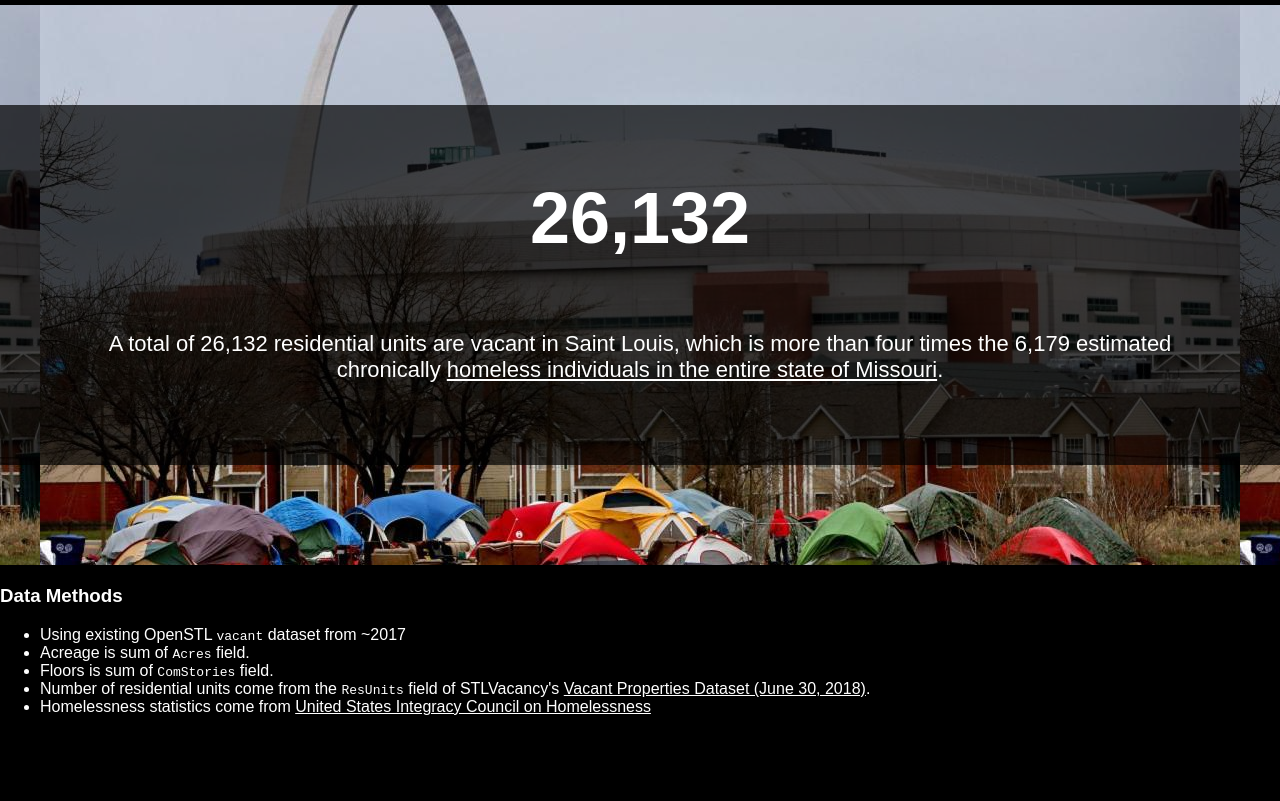
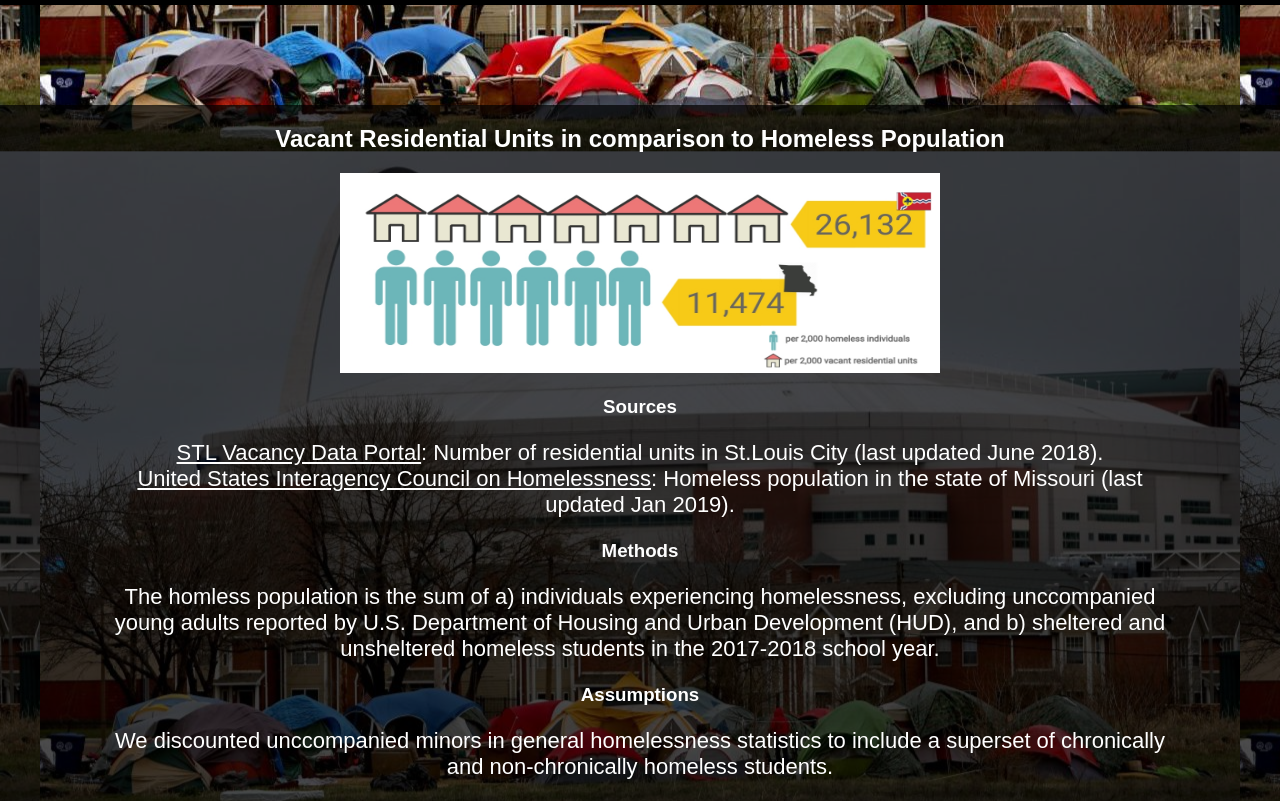
Before and after one commit to mrpetrocket/OpenDataDay2020, a plain HTML site: page VacancyIllustrated/index.html in a window 1280 px wide. Shown: the part 1160-1961 px from the top of the page. Before the commit the page ends 1892 px from the top, so only its background shows below. Drawn offline with Linux system fonts and the light colour scheme.

Commit message:
Added residential unit vs homeless population graphic

```diff
--- a/VacancyIllustrated/index.css
+++ b/VacancyIllustrated/index.css
@@ -39,6 +39,6 @@ section#floors {
 }
 section#units {
     background-image: url(images/stl-homelessness.jpg);
-    max-height: 600px;
+    max-height: 1000px;
     background-position: center center;
 }
--- a/VacancyIllustrated/index.html
+++ b/VacancyIllustrated/index.html
@@ -26,8 +26,20 @@
         </section>
         <section id="units">
             <div>
-                <h1>26,132</h1>
+                <!-- <h1>26,132</h1>
                 <p>A total of 26,132 residential units are vacant in Saint Louis, which is more than four times the 6,179 estimated chronically <a href="https://www.usich.gov/homelessness-statistics/mo/">homeless individuals in the entire state of Missouri</a>.
+                </p> -->
+                <h2>Vacant Residential Units in comparison to Homeless Population</h2>
+                <img src="images/homeless.jpg" alt="Homeless" width="600" height="200">
+                <h3>Sources</h3>
+                <p><a href="https://www.stlvacancy.com/methods--data.html" target="_new">STL Vacancy Data Portal</a>: Number of residential units in St.Louis City (last updated June 2018).<br />
+                  <a href="https://www.usich.gov/homelessness-statistics/mo/" target="_new">United States Interagency Council on Homelessness</a>: Homeless population in the state of Missouri (last updated Jan 2019).
+                </p>
+                <h3>Methods</h3>
+                <p>The homless population is the sum of a) individuals experiencing homelessness, excluding unccompanied young adults reported by U.S. Department of Housing and Urban Development (HUD), and b) sheltered and unsheltered homeless students in the 2017-2018 school year.
+                </p>
+                <h3>Assumptions</h3>
+                <p>We discounted unccompanied minors in general homelessness statistics to include a superset of chronically and non-chronically homeless students.
                 </p>
             </div>
         </section>
```
Also changed, not shown: VacancyIllustrated/images/homeless.jpg (added).
